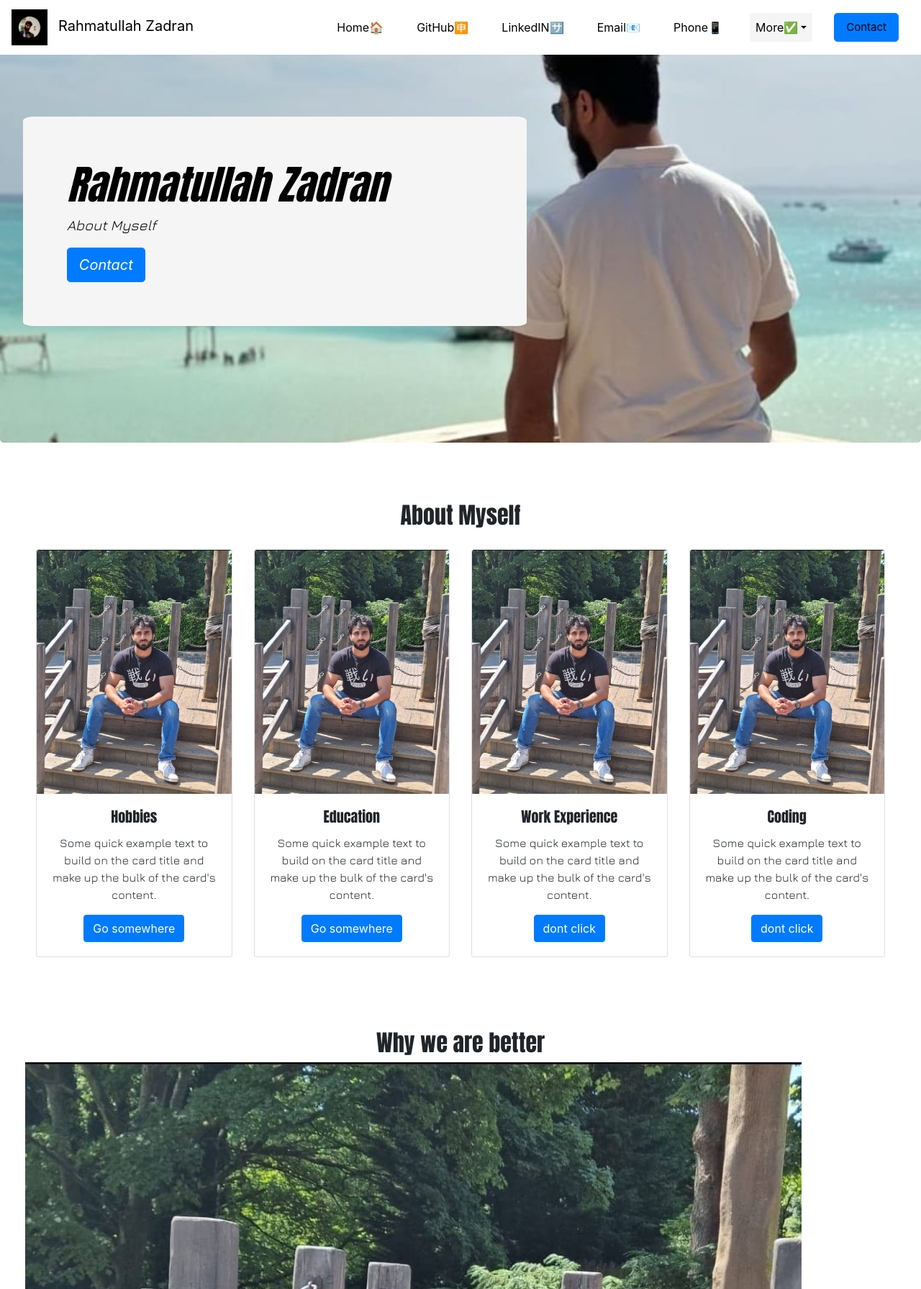
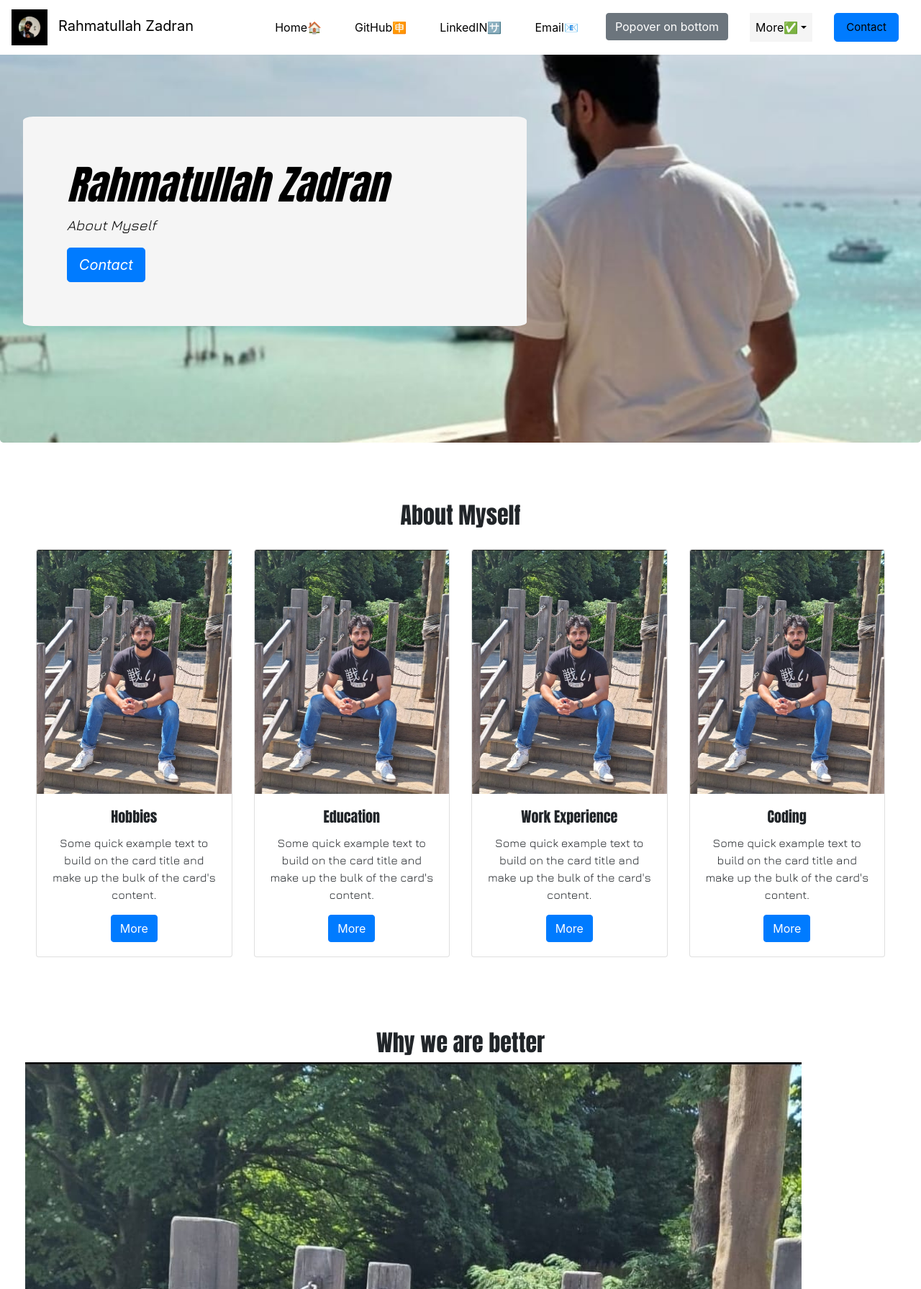
Before and after one commit to RahmatullahZadran/Bootsrap-Portofolio, a plain HTML site: page index.html in a window 1280 px wide. Shown: the top 1791 px of the page at 72% size. Drawn offline with nearby package versions, Linux system fonts and the light colour scheme.

Commit message:
added js and html update

```diff
--- a/index.html
+++ b/index.html
@@ -39,7 +39,9 @@
           <a class="nav-link" href="#">Email📧</a>
         </li>
         <li class="nav-item">
-          <a class="nav-link" href="#">Phone📱</a>
+<button type="button" class="btn btn-secondary" data-bs-container="body" data-bs-toggle="popover" data-bs-placement="bottom" data-bs-content="Bottom popover">
+  Popover on bottom
+</button>
         </li>
         <li class="nav-item dropdown navbardrop">
           <a class="nav-link dropdown-toggle" href="#" id="navbarDropdown" role="button" data-toggle="dropdown"
@@ -81,7 +83,7 @@
             <h5 class="card-title">Hobbies</h5>
             <p class="card-text">Some quick example text to build on the card title and make up the bulk of the card's
               content.</p>
-            <a href="#" class="btn btn-primary">Go somewhere</a>
+            <a href="#" class="btn btn-primary">More</a>
           </div>
         </div>
       </div>
@@ -95,7 +97,7 @@
             <h5 class="card-title">Education</h5>
             <p class="card-text">Some quick example text to build on the card title and make up the bulk of the card's
               content.</p>
-            <a href="#" class="btn btn-primary">Go somewhere</a>
+            <a href="#" class="btn btn-primary">More</a>
           </div>
         </div>
       </div>
@@ -109,7 +111,7 @@
             <h5 class="card-title">Work Experience</h5>
             <p class="card-text">Some quick example text to build on the card title and make up the bulk of the card's
               content.</p>
-            <a href="#" class="btn btn-primary">dont click</a>
+            <a href="#" class="btn btn-primary">More</a>
           </div>
         </div>
       </div>
@@ -121,7 +123,7 @@
             <h5 class="card-title">Coding</h5>
             <p class="card-text">Some quick example text to build on the card title and make up the bulk of the card's
               content.</p>
-            <a href="#" class="btn btn-primary">dont click</a>
+            <a href="#" class="btn btn-primary">More</a>
           </div>
         </div>
       </div>
@@ -129,6 +131,9 @@
     </div>
   </div>
   <!-- End cards -->
+
+
+
 
   <!-- Content -->
   <div class="container-fluid content">
@@ -202,6 +207,9 @@
   <!-- End footer -->
   <!-- Optional JavaScript -->
   <!-- jQuery first, then Popper.js, then Bootstrap JS -->
+<script src="https://cdnjs.cloudflare.com/ajax/libs/popper.js/1.12.3/umd/popper.min.js"
+ integrity="sha384-vFJXuSJphROIrBnz7yo7oB41mKfc8JzQZiCq4NCceLEaO4IHwicKwpJf9c9IpFgh"
+ crossorigin="anonymous"></script>
   <script src="https://code.jquery.com/jquery-3.3.1.slim.min.js"
     integrity="sha384-q8i/X+965DzO0rT7abK41JStQIAqVgRVzpbzo5smXKp4YfRvH+8abtTE1Pi6jizo"
     crossorigin="anonymous"></script>
```
Also changed, not shown: popper.js (added).
